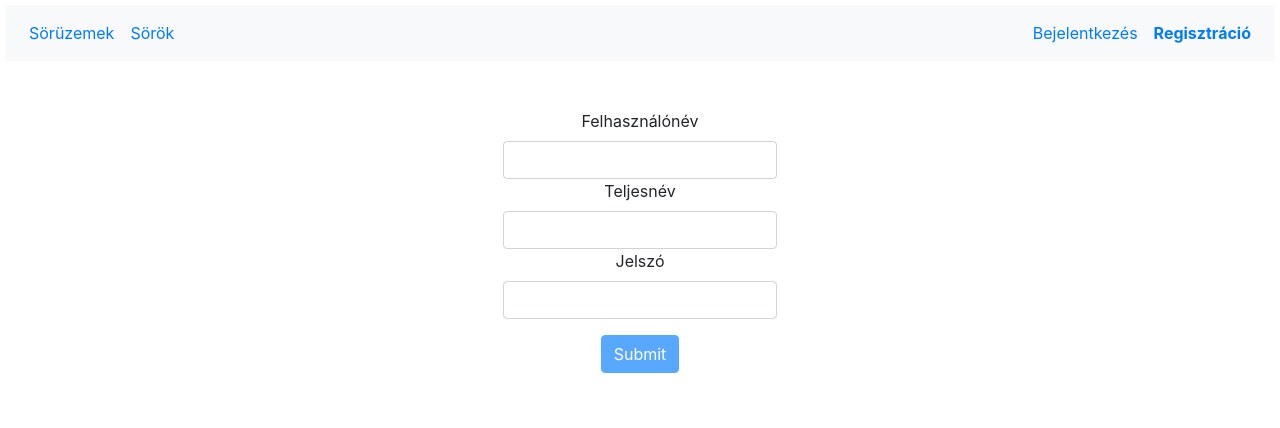
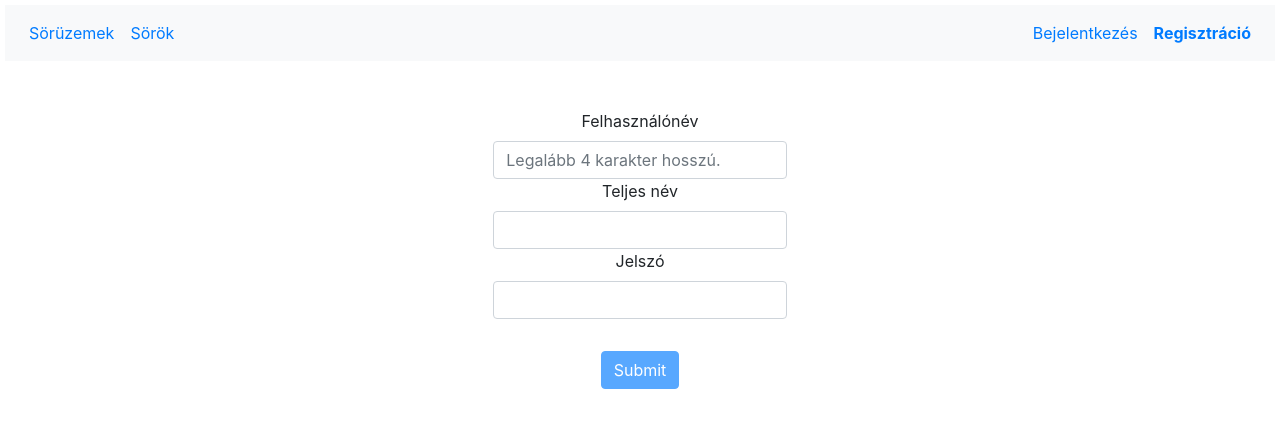
Before and after one commit to Skezzowski/House-of-Beer, an Angular app in the folder Frontend/: page /register in a window 1280 px wide. Shown: the top 428 px of the page. Built offline with nearby package versions, Linux system fonts and the light colour scheme.

Commit message:
Checking registration data and error handling

```diff
--- a/Frontend/src/app/register/register.component.html
+++ b/Frontend/src/app/register/register.component.html
@@ -3,28 +3,64 @@
 	<div class="form-group">
 		<label for="username">Felhasználónév</label>
 		<input ngModel
+			   #username="ngModel"
 			   name="username"
 			   class="form-control"
 			   id="username"
 			   required
-			   minlength="3">
-		<label for="fullname">Teljesnév</label>
+			   [minlength]="usernameMinLength"
+			   (focus)="focused(username)"
+			   (blur)="focused()"
+			   [class.error]="username.touched && !username.valid && !isFocused(username)"
+			   placeholder="Legalább {{usernameMinLength}} karakter hosszú.">
+		<div class="alert alert-danger"
+			 *ngIf="username.touched && !username.valid && !isFocused(username)">
+			<div *ngIf="username.errors.required">A Felhasználónév kötelező!</div>
+			<div *ngIf="username.errors.minlength">A Felhasználónév legalább {{usernameMinLength}} karakter kell, hogy
+				legyen!</div>
+		</div>
+		<label for="fullname">Teljes név</label>
 		<input ngModel
+			   #fullname="ngModel"
 			   name="fullname"
 			   type="email"
 			   class="form-control"
 			   id="fullname"
-			   required>
+			   required
+			   (focus)="focused(fullname)"
+			   (blur)="focused()"
+			   [class.error]="fullname.touched && !fullname.valid && !isFocused(fullname)">
+		<div class="alert alert-danger"
+			 *ngIf="fullname.touched && !fullname.valid && !isFocused(fullname)">
+			A Teljes név kötelező!
+		</div>
 		<label for="password">Jelszó</label>
 		<input ngModel
+			   #password="ngModel"
 			   name="password"
 			   type="password"
 			   class="form-control"
 			   id="password"
 			   required
-			   minlength="3">
+			   [minlength]="passwordMinLength"
+			   (focus)="focused(password)"
+			   (blur)="focused()"
+			   [class.error]="password.touched && !password.valid && !isFocused(password)">
+		<div class="alert alert-danger"
+			 *ngIf="password.touched && !password.valid && !isFocused(password)">
+			<div *ngIf="password.errors.required">A Jelszó kötelező!</div>
+			<div *ngIf="password.errors.minlength">A Jelszó legalább {{passwordMinLength}} karakter kell, hogy
+				legyen!</div>
+		</div>
+	</div>
+	<div class="form-group">
+		<label class="text-danger"
+			   *ngIf="registerError">
+			{{errorMsg}}!</label>
 	</div>
 	<button type="submit"
 			class="btn btn-primary"
-			[disabled]="!f.valid">Submit</button>
+			[disabled]="!f.valid">Submit
+	</button>
+
 </form>
--- a/Frontend/src/app/register/register.component.scss
+++ b/Frontend/src/app/register/register.component.scss
@@ -1,10 +1,21 @@
 form{
 	display: flex;
 	flex-direction: column;
-	align-items: center;
-	div{
+	.form-group{
 		display: flex;
 		flex-direction: column;
 		align-items: center;
+		> :not(label){
+			width: 25%;
+		}
+		label{
+			max-width: 25%;
+		}
+	}
+	button{
+		align-self: center;
 	}
 }
+.error{
+	border-color: red;
+}
--- a/Frontend/src/app/register/register.component.ts
+++ b/Frontend/src/app/register/register.component.ts
@@ -2,6 +2,7 @@ import { Component } from '@angular/core';
 import { UserService } from '../services/user.service';
 import { NgModel, NgForm } from '@angular/forms';
 import { Router } from '@angular/router';
+import { HttpErrorResponse } from '@angular/common/http';
 
 @Component({
 	selector: 'app-register',
@@ -11,14 +12,28 @@ import { Router } from '@angular/router';
 export class RegisterComponent {
 
 	constructor(private userServie: UserService, private router: Router) { }
+	private focusedTag: NgModel;
+	readonly usernameMinLength: number = 4;
+	readonly passwordMinLength: number = 4;
+	registerError: boolean = false;
+	errorMsg: string;
 
 	submit(f: NgForm) {
 		const values = f.value;
 		this.userServie.register(values.username, values.fullname, values.password).subscribe(data => {
 			this.router.navigate(['/login']);
-		}, error => {
-			console.log('error', error);
+		}, (error: HttpErrorResponse) => {
+			this.errorMsg = error.error.msg;
+			this.registerError = true;
 		});
 	}
 
+	focused(tag?: NgModel) {
+		this.focusedTag = tag;
+	}
+
+	isFocused(tag: NgModel): boolean {
+		return this.focusedTag === tag;
+	}
+
 }
--- a/Frontend/src/app/services/user.service.ts
+++ b/Frontend/src/app/services/user.service.ts
@@ -1,7 +1,6 @@
 import { Injectable } from '@angular/core';
 import { HttpHeaders, HttpClient } from '@angular/common/http';
 import { environment } from 'src/environments/environment';
-import { Router } from '@angular/router';
 import { Observable } from 'rxjs';
 
 @Injectable({
@@ -15,8 +14,7 @@ export class UserService {
 		withCredentials: true,
 		headers: new HttpHeaders({
 			'Content-Type': 'application/json'
-		}),
-		responseType: 'text' as 'text'
+		})
 	};
 
 	isLoggedIn = false;
```
